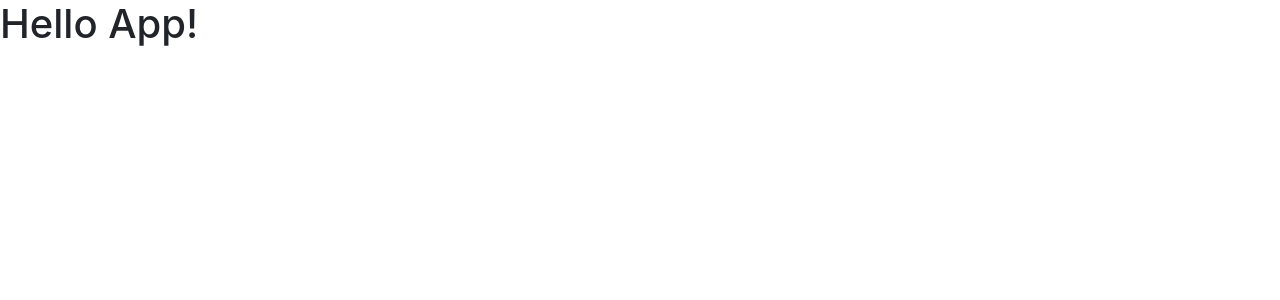
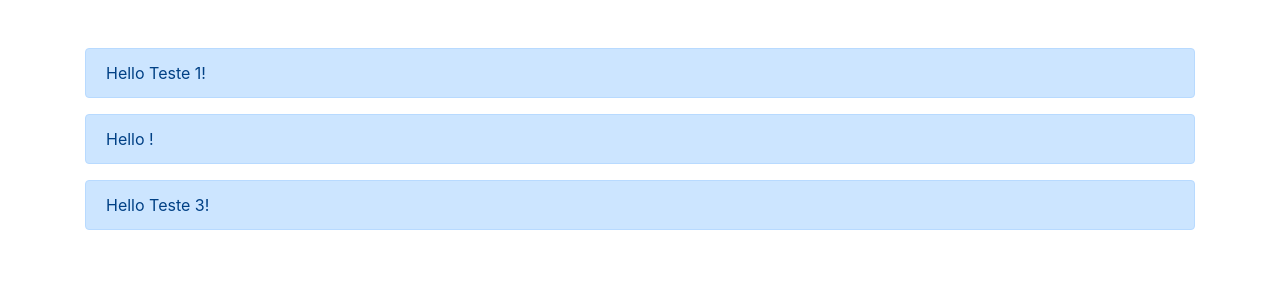
Before and after one commit to MarceloSantiagoCampos/DSCatalog-bootcamp-devsuperior, a React (Create React App) app in the folder front-web/: page / in a window 1280 px wide. Shown: the top 300 px of the page. Built offline with nearby package versions, Linux system fonts and the light colour scheme.

Commit message:
component and props start

```diff
--- /dev/null
+++ b/front-web/src/Alert.tsx
@@ -0,0 +1,15 @@
+
+
+
+type Props ={
+    text?: string;
+}
+
+const Alert = ({ text }: Props) => (
+
+    <div className="alert alert-primary">
+        Hello {text}!
+    </div>
+);
+
+export default Alert;
--- a/front-web/src/App.tsx
+++ b/front-web/src/App.tsx
@@ -1,6 +1,17 @@
+import Alert from './Alert';
+
+
 
 const App  = () => {
-    return <h1>Hello App!</h1>
+    return (
+
+        <div className="container mt-5">
+            <Alert text="Teste 1" />
+            <Alert />
+            <Alert text="Teste 3" />
+        </div>
+
+    )
 }
 
 
--- a/front-web/src/index.tsx
+++ b/front-web/src/index.tsx
@@ -1,6 +1,7 @@
 import 'bootstrap/dist/css/bootstrap.css';
 import ReactDOM from 'react-dom';
 import App from './App';
+
 
 
 ReactDOM.render(
```
